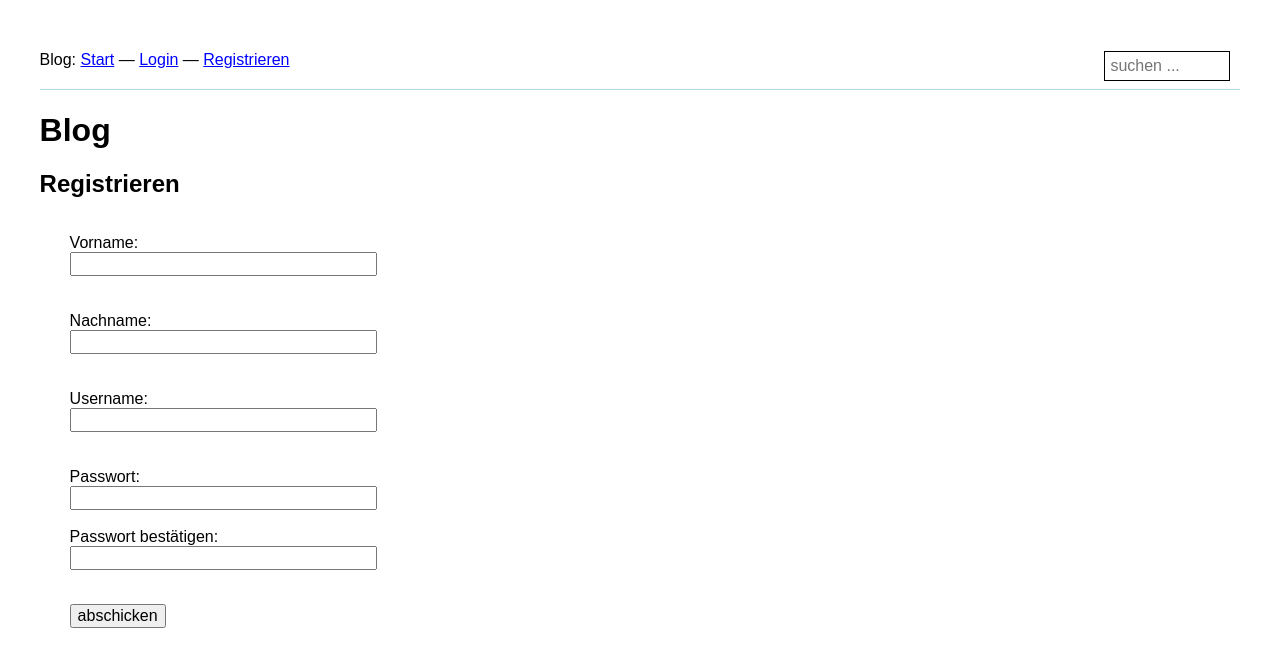
After one commit to mahen2/dasletzteprojekt, a Flask app: page /register in a window 1280 px wide. The commit adds this page. Shown: the top 667 px of the page. Run offline with Flask 2, Linux system fonts and the light colour scheme; some web fonts are replaced.

Commit message:
Registrierung, salt, datum, Profil

```diff
--- a/main.py
+++ b/main.py
@@ -6,7 +6,7 @@
 from flask import Flask, render_template, g, flash, redirect, session, request
 from flask_sqlalchemy import SQLAlchemy
 from sqlalchemy import text, desc
-import hashlib, os, re
+import hashlib, os, re, random, string
 import operator
 from flask_wtf import Form
 from flask.ext.login import LoginManager
@@ -83,6 +83,7 @@ class User(db.Model):
   username = db.Column(db.String(200))
   vorname = db.Column(db.String(200))
   nachname = db.Column(db.String(200))
+  salt = db.Column(db.String(200))
   def is_authenticated(self):
       return True
 
@@ -106,6 +107,7 @@ class User(db.Model):
       self.username = username
       self.vorname = vorname
       self.nachname = nachname
+      self.salt = salt
 
 # User-Loader für den Login
 @lm.user_loader
@@ -186,12 +188,25 @@ class LoginForm(Form):
     password = PasswordField('password', validators = [Required(_("Bitte ein Passwort eingeben!"))])
     remember_me = BooleanField('remember_me', default = False)
 
+# Login-Formular-Klasse
+class RegisterForm(Form):
+    username = TextField('username', validators = [Required(_("Bitte einen Usernamen eingeben!"))])
+    password1 = PasswordField('password', validators = [Required(_("Bitte ein Passwort eingeben!")), Length(min=8, message=u"Passwort muss mindestens 8 Zeichen lang sein!")])
+    password2 = PasswordField('password', validators = [Required(_("Bitte ein Passwort eingeben!")), EqualTo('password1', message=u'Passwörter müssen übereinstimmen!')])
+    vorname = TextField('vorname', validators = [Required(_("Bitte einen Vornamen eingeben!"))])
+    nachname = TextField('nachname', validators = [Required(_("Bitte einen Nachnamen eingeben!"))])
+
+
+
 # Passwort-Formular-Klasse
 class ChangePassForm(Form):
     password_old = PasswordField('password_old', validators = [Required(_("Bitte altes Passwort eingeben!"))])
     password1    = PasswordField('password1', validators = [Required(_("Bitte ein neues Passwort eingeben!")), Length(min=8, message=u"Passwort muss mindestens 8 Zeichen lang sein!")])
     password2    = PasswordField('password2', validators = [Required(_("Bitte ein neues Passwort eingeben!")), EqualTo('password1', message=u'Passwörter müssen übereinstimmen!')])
 
+class ChangeProfileForm(Form):
+    vorname = TextField('vorname', validators = [Required(_("Bitte einen Vornamen eingeben!"))])
+    nachname = TextField('nachname', validators = [Required(_("Bitte einen Nachnamen eingeben!"))])
 
 
 # Startseite
@@ -225,7 +240,7 @@ def artikel(url_titel):
 
     if form.validate_on_submit():
         query = text("INSERT INTO kommentar ('name','email','url','text','datum', 'blogeintragid') VALUES ( :name,:email,:url,:text,:datum,:blogeintragid);")
-        db.engine.execute(query, name=form.name.data, email=form.email.data, url=form.url.data, text=form.text.data, datum=str(datetime.now()), blogeintragid=form.blogeintragid.data)
+        db.engine.execute(query, name=form.name.data, email=form.email.data, url=form.url.data, text=form.text.data, datum=str(datetime.now().strftime('%d.%m.%Y - %H:%M Uhr')), blogeintragid=form.blogeintragid.data)
         flash(_("Kommentar wurde angelegt!"), 'accept')
         return redirect('/artikel/'+ url_titel + '#kommentar_schreiben')
     else:
@@ -251,17 +266,41 @@ def artikel(url_titel):
     return render_template('anzeige_single.htm', entries=entries, searchform=searchform, highlight=highlight,kommentare=kommentare, form=form, blogeintragid=blogeintragid)
 
 
+# Profilseite, bisher zum Passwort ändern
+@app.route('/register', methods = ['GET', 'POST'])
+def register():
+    searchform = SearchForm(csrf_enabled=False)
+    registerform = RegisterForm()
+    if registerform.validate_on_submit():
+        liste_usernamen = db.engine.execute(text("SELECT username FROM benutzer"))
+        for line in liste_usernamen:
+            if registerform.username.data == line['username']:
+                flash(_("Dieser Benutzername ist schon vergeben!"),'error')
+                return render_template('register.htm', searchform=searchform, registerform=registerform)
+        salt = ''.join(random.choice(string.ascii_uppercase + string.digits + string.ascii_lowercase) for _ in range(32))
+
+
+
+        query = text("INSERT INTO benutzer ('id', 'username', 'passwort', 'vorname', 'nachname', 'salt') VALUES (NULL, :username, :passwort, :vorname, :nachname, :salt);")
+        db.engine.execute(query, username=registerform.username.data, passwort=hashlib.md5(registerform.password1.data+salt).hexdigest(), vorname=registerform.vorname.data, nachname=registerform.nachname.data, salt=salt)
+
+        flash(_("Benutzer wurde registriert!"),'accept')
+    return render_template('register.htm', searchform=searchform, registerform=registerform)
+
+
 
 # Profilseite, bisher zum Passwort ändern
-@app.route('/profile', methods = ['GET', 'POST'])
-def profile():
+@app.route('/password', methods = ['GET', 'POST'])
+@login_required
+def password():
     searchform = SearchForm(csrf_enabled=False)
     passwordform = ChangePassForm()
     if passwordform.validate_on_submit():
         user = User.query.filter_by(username=session['username']).first()
         # Überprüfen ob md5-gehashtes Passwort in der DB mit md5 gehashtem Formular-Passwort übereinstimmt
-        if user is not None and user.passwort == hashlib.md5(passwordform.password_old.data).hexdigest():
-            neues_pw = hashlib.md5(passwordform.password1.data).hexdigest()
+        print hashlib.md5(passwordform.password_old.data+user.salt).hexdigest()
+        if user is not None and user.passwort == hashlib.md5(passwordform.password_old.data+user.salt).hexdigest():
+            neues_pw = hashlib.md5(passwordform.password1.data+user.salt).hexdigest()
             # neues Passwort hashen und in die DB eintragen, text()-Funktion gegegn SQL-Injections
             query = text("UPDATE benutzer SET passwort=:passwort WHERE username=:username")
             db.engine.execute(query, username=session['username'], passwort=neues_pw)
@@ -269,7 +308,23 @@ def profile():
         else:
             flash(_("Altes Passwort ist falsch!"),'error')
 
-    return render_template('profile.htm', searchform=searchform, passwordform=passwordform)
+    return render_template('password.htm', searchform=searchform, passwordform=passwordform)
+
+@app.route('/profile', methods = ['GET', 'POST'])
+@login_required
+def profile():
+    searchform = SearchForm(csrf_enabled=False)
+    profileform = ChangeProfileForm()
+    if profileform.validate_on_submit():
+        query = text("UPDATE benutzer SET vorname=:vorname, nachname=:nachname WHERE username=:username")
+        print profileform.vorname.data
+        db.engine.execute(query, vorname=profileform.vorname.data, nachname=profileform.nachname.data, username=session['username'])
+        flash(_(u"Profil geändert!"), 'accept')
+    userdata = User.query.filter_by(username=session['username']).with_entities(User.vorname,User.nachname).first()
+
+
+    return render_template('profile.htm', searchform=searchform, profileform=profileform, userdata=userdata)
+
 
 
 # Textanalyse UNFERTIG
@@ -359,7 +414,7 @@ def new():
         flash(_("Eintrag wurde angelegt!"), 'accept')
         return redirect('/new')
     else:
-        return render_template('new.htm', form=form, searchform=searchform)
+        return render_template('new.htm', form=form, searchform=searchform, zeit=str(datetime.now().strftime('%d.%m.%Y')))
 
 
 # Eintrag löschen
@@ -387,7 +442,7 @@ def login():
             session.pop('remember_me', None)
         user = User.query.filter_by(username=p_username).first()
         # wenn Passwort aus dem Formular und aus der DB übereinstimmen, logge User ein
-        if user is not None and user.passwort == hashlib.md5(p_password).hexdigest():
+        if user is not None and user.passwort == hashlib.md5(p_password+user.salt).hexdigest():
             session['username']=user.username
             login_user(user, remember = remember_me)
             flash(_('Herzlich Willkommen, ')+session['username']+'!', 'accept')
--- a/templates/index.htm
+++ b/templates/index.htm
@@ -15,7 +15,7 @@
          <!-- schaue nach ob eine Session besteht, falls ja, zeige andere Links an als für nicht eingeloggte Benutzer -->
     <div>Blog: <a href="/">Start</a>
 
-		 {% if session['username'] %} &mdash; <a href="/profile">{{ _('Mein Profil') }}</a> &mdash; <a href="/new">{{ _('Neuen Blogeintrag schreiben') }}</a> &mdash; <a href="/edit">{{ _('Meine Blogeinträge verwalten') }}</a> &mdash;<a href="/logout">{{ _('Ausloggen') }}</a>{% else %}  &mdash; <a href="/login">{{ _('Login') }}</a>  {% endif %} <div style="display:inline;float:right;"><form class='searchform' name='search' method='get' action='/search'>{{searchform.searchfield(size=10, placeholder=_('suchen ...'))}}</form> </div>
+		 {% if session['username'] %} &mdash; <a href="/profile">{{ _('Mein Profil') }}</a> &mdash; <a href="/new">{{ _('Neuen Blogeintrag schreiben') }}</a> &mdash; <a href="/edit">{{ _('Meine Blogeinträge verwalten') }}</a> &mdash;<a href="/logout">{{ _('Ausloggen') }}</a>{% else %}  &mdash; <a href="/login">{{ _('Login') }}</a> &mdash; <a href="/register">{{ _('Registrieren') }}</a>  {% endif %} <div style="display:inline;float:right;"><form class='searchform' name='search' method='get' action='/search'>{{searchform.searchfield(size=10, placeholder=_('suchen ...'))}}</form> </div>
     <hr style='margin-top:20px;'>
     {% with messages = get_flashed_messages(with_categories=true) %}
     {% if messages %}
--- a/templates/new.htm
+++ b/templates/new.htm
@@ -39,7 +39,7 @@ function myfunc() {
       <span style="color: red;">[{{error}}]</span>
       {% endfor %}<br>
       <label>{{ _('Datum:') }}<br>
-      {{form.datum(size=30)}}</label><br>
+      {{form.datum(size=30, value=zeit)}}</label><br>
       {% for error in form.errors.datum %}
       <span style="color: red;">[{{error}}]</span>
       {% endfor %}<br>
--- /dev/null
+++ b/templates/register.htm
@@ -0,0 +1,46 @@
+<!-- extend from base layout -->
+{% extends "index.htm" %}
+
+{% block content %}
+
+<h1>Blog</h1>
+
+<h2>{{ _('Registrieren') }}</h2>
+
+
+<div style="float:left;">
+
+<form action="" method="post" name="edit" style="margin-left:30px;">
+    {{registerform.hidden_tag()}}
+    <p>
+      <label>{{ _('Vorname:') }}<br>
+      {{registerform.vorname(size=30)}}</label><br>
+      {% for error in registerform.errors.vorname %}
+      <span style="color: red;">[{{error}}]</span>
+      {% endfor %}<br><br>
+      <label>{{ _('Nachname:') }}<br>
+      {{registerform.nachname(size=30)}}</label><br>
+      {% for error in registerform.errors.nachname %}
+      <span style="color: red;">[{{error}}]</span>
+      {% endfor %}<br><br>
+      <label>{{ _('Username:') }}<br>
+      {{registerform.username(size=30)}}</label><br>
+      {% for error in registerform.errors.username %}
+      <span style="color: red;">[{{error}}]</span>
+      {% endfor %}<br><br>
+      <label>{{ _('Passwort:') }}<br>
+      {{registerform.password1(size=30)}}</label><br>
+      {% for error in registerform.errors.password1 %}
+      <span style="color: red;">[{{error}}]</span>
+      {% endfor %}<br>
+      <label>{{ _('Passwort bestätigen:') }}<br>
+      {{registerform.password2(size=30)}}</label><br>
+      {% for error in registerform.errors.password2 %}
+      <span style="color: red;">[{{error}}]</span>
+      {% endfor %}<br>
+  </p>
+    <p><input type="submit" value="{{ _('abschicken') }}"></p>
+</form>
+</div>
+
+{% endblock %}
```
Also changed, not shown: Todo.md (+1 -4 lines), templates/password.htm (added, +37 -0 lines), templates/profile.htm (+9 -13 lines), blog.sqlite, translations/en/LC_MESSAGES/messages.po, 2 other files.
